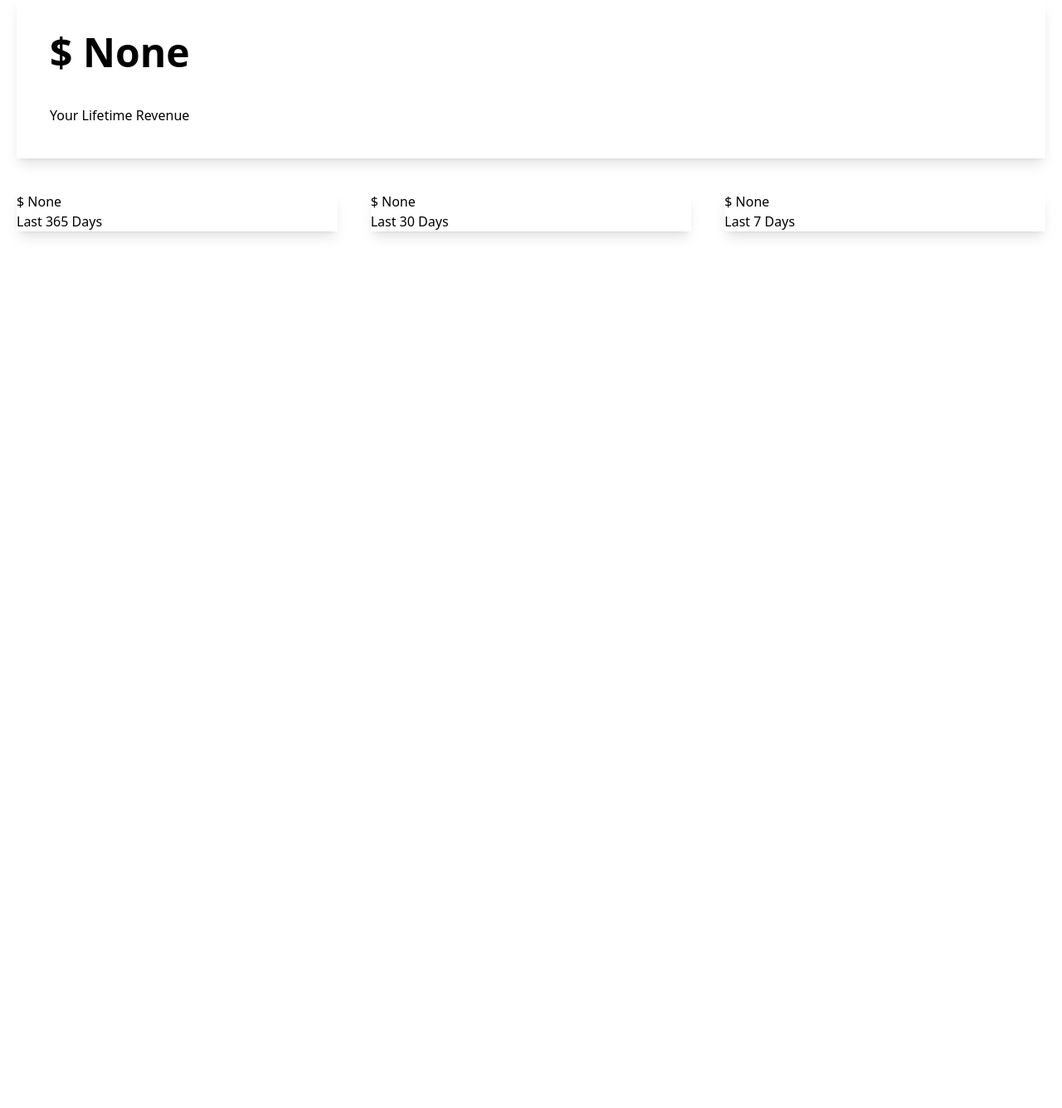
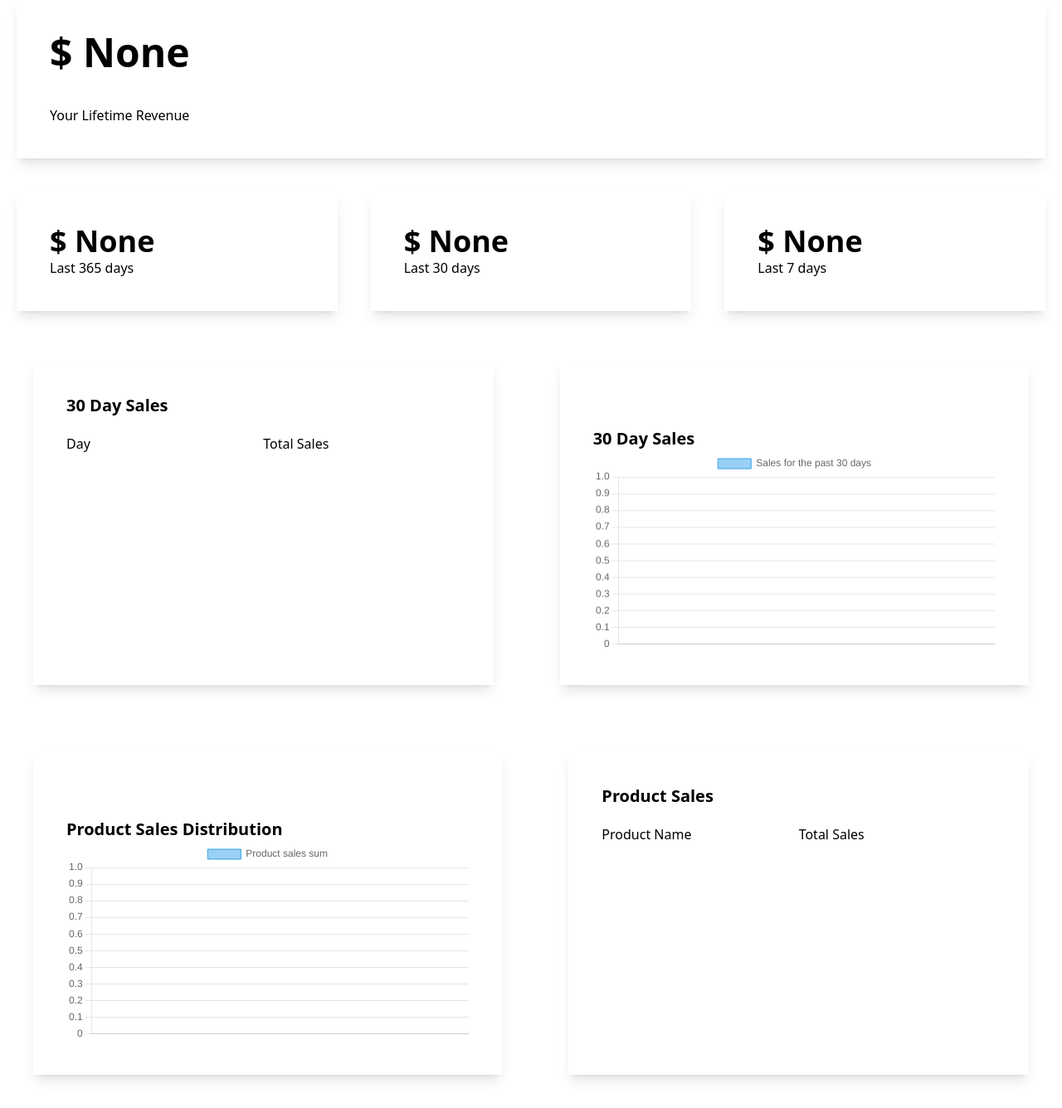
Before and after one commit to high-ambitions/Digital-MarketPlace, a Django app: page /sales/ in a window 1280 px wide. Shown: the part 145-1481 px from the top of the page at 83% size. Before the commit the page ends 431 px from the top, so only its background shows below. Run offline with Django 4.2, Linux system fonts and the light colour scheme; the visitor is signed in with stand-in values (Sample User, id 1); data that the repository does not hold is empty; some libraries are stand-ins or nearby versions.

Commit message:
charts added using basic chart.js template

```diff
--- a/mysite/myapp/templates/myapp/base.html
+++ b/mysite/myapp/templates/myapp/base.html
@@ -4,6 +4,7 @@
   <meta charset="UTF-8">
   <meta name="viewport" content="width=device-width, initial-scale=1.0">
   <script src="https://cdn.tailwindcss.com"></script>
+  <script src="https://cdn.jsdelivr.net/npm/chart.js"></script>
   <title>Document</title>
 </head>
 <body>
--- a/mysite/myapp/templates/myapp/index.html
+++ b/mysite/myapp/templates/myapp/index.html
@@ -1,6 +1,6 @@
 {% extends 'myapp/base.html'%}
 {% block body %}
-    This is IndexPage
+
     <div class="product-container flex">
         {% for product in products %}
 
--- a/mysite/myapp/templates/myapp/sales.html
+++ b/mysite/myapp/templates/myapp/sales.html
@@ -12,35 +12,166 @@
     <div class="mt-10">Your Lifetime Revenue</div>
 
 </div>
+
 <div class="flex">
-  <div class="p-5 w-1/3">
-        <div class="shadow-lg">
-            <div>$ {{ yearly_sales.amount__sum}}</div>
-            <div>Last 365 Days</div>
+    <div class="p-5 w-1/3">
+        <div class="shadow-lg p-10">
+            <div class="text-4xl font-bold">$ {{yearly_sales.amount__sum}}</div>
+            <div>Last 365 days</div>
         </div>
-  </div>
-  <div class="p-5 w-1/3">
-    <div class="shadow-lg">
-        <div>$ {{ monthly_sales.amount__sum}}</div>
-        <div>Last 30 Days</div>
     </div>
-  </div>
-  <div class="p-5 w-1/3">
-    <div class="shadow-lg">
-        <div>$ {{ weekly_sales.amount__sum}}</div>
-        <div>Last 7 Days</div>
+
+     <div class="p-5 w-1/3">
+        <div class="shadow-lg p-10">
+            <div class="text-4xl font-bold">$ {{monthly_sales.amount__sum}}</div>
+            <div>Last 30 days</div>
+        </div>
     </div>
- </div>
+
+     <div class="p-5 w-1/3">
+        <div class="shadow-lg p-10">
+            <div class="text-4xl font-bold">$ {{weekly_sales.amount__sum}}</div>
+            <div>Last 7 days</div>
+        </div>
+    </div>
+
 
 </div>
-<div>
-{%for daily_sales_sum in daily_sales_sums %}
 
-   {{daily_sales_sum.created_on__date}}->{{daily_sales_sum.sum}}
+<div class="flex">
+    <div class="w-1/2 shadow-lg m-10" id="sales-table">
+        <div class="ml-10 mt-10 font-bold text-xl">30 Day Sales</div>
+        <div class="flex m-10 mt-5 mb-5">
+            <div class="w-1/2">
+                Day
+            </div>
+            <div class="w-1/2">
+                Total Sales
+            </div>
 
-  {% endfor %}
+        </div>
+        {% for daily_sales_sum in daily_sales_sums %}
+        <div class="flex m-10 mt-5 mb-5 ">
+            <div class="w-1/2 created-date"> {{ daily_sales_sum.created_on__date }}</div>
+            <div class="w-1/2 day-sum font-bold text-green-500">{{ daily_sales_sum.sum }}</div>
+        </div>
+        {% endfor %}
+    </div>
+    <div class="w-1/2 shadow-lg m-10 p-10">
+        <div class="mr-10 mt-10 font-bold text-xl">30 Day Sales</div>
+            <canvas id="myChart"></canvas>
+
+    </div>
+
 </div>
+
+<div class="flex">
+    <div class="w-1/2 shadow-lg m-10 p-10">
+        <div class="mr-10 mt-10 font-bold text-xl">Product Sales Distribution</div>
+            <canvas id="myChart1"></canvas>
+
+    </div>
+
+    <div class="w-1/2 shadow-lg m-10">
+        <div class="ml-10 mt-10 font-bold text-xl">Product Sales</div>
+        <div class="flex m-10 mt-5 mb-5">
+            <div class="w-1/2">
+                Product Name
+            </div>
+            <div class="w-1/2">
+                Total Sales
+            </div>
+
+        </div>
+        {% for product_sales_sum in product_sales_sums %}
+        <div class="flex m-10 mt-5 mb-5 ">
+            <div class="w-1/2 product-name"> {{ product_sales_sum.product__name }}</div>
+            <div class="w-1/2 product-sum font-bold text-green-500">{{ product_sales_sum.sum }}</div>
+        </div>
+        {% endfor %}
+    </div>
+
+</div>
+
+<script>
+
+  const sums = document.getElementsByClassName('day-sum')
+  const sum_values =[]
+  for(let i=0;i<sums.length;i++){
+    single_sum = sums[i].innerText
+    sum_values.push(parseInt(single_sum))
+  }
 
 
 
+  const dates = document.getElementsByClassName('created-date')
+  const date_values =[]
+  for(let i=0;i<dates.length;i++){
+    single_date = dates[i].innerText
+    date_values.push(single_date)
+  }
+
+
+  const product_names = document.getElementsByClassName('product-name')
+  const name_values =[]
+  for(let i=0;i<product_names.length;i++){
+    single_name = product_names[i].innerText
+    name_values.push(single_name)
+  }
+
+  const product_sums = document.getElementsByClassName('product-sum')
+  const product_sum_values =[]
+  for(let i=0;i<product_sums.length;i++){
+    single_sum = product_sums[i].innerText
+    product_sum_values.push(single_sum)
+  }
+  console.log(product_sum_values)
+
+
+  const ctx = document.getElementById('myChart');
+
+  new Chart(ctx, {
+    type: 'line',
+    data: {
+      labels: date_values,
+      datasets: [{
+        label: 'Sales for the past 30 days',
+        data: sum_values,
+        borderWidth: 1
+      }]
+    },
+    options: {
+      scales: {
+        y: {
+          beginAtZero: true
+        }
+      }
+    }
+  });
+
+
+
+  const ctx1 = document.getElementById('myChart1');
+
+  new Chart(ctx1, {
+    type: 'bar',
+    data: {
+      labels: name_values,
+      datasets: [{
+        label: 'Product sales sum',
+        data: product_sum_values,
+        borderWidth: 1
+      }]
+    },
+    options: {
+      scales: {
+        y: {
+          beginAtZero: true
+        }
+      }
+    }
+  });
+</script>
+
+
 {% endblock %}
--- a/mysite/myapp/views.py
+++ b/mysite/myapp/views.py
@@ -150,5 +150,5 @@
 
   #everyday sum for past 30 days
     daily_sales_sums=OrderDetail.objects.filter(product__seller=request.user).values('created_on__date').order_by('created_on__date').annotate(sum=Sum('amount'))
-
-    return render(request,'myapp/sales.html',{'total_sales':total_sales,'yearly_sales':yearly_sales,'monthly_sales':monthly_sales,'weekly_sales':weekly_sales,'daily_sales_sums':daily_sales_sums})
+    product_sales_sums=OrderDetail.objects.filter(product__seller=request.user).values('product__name').order_by('product__name').annotate(sum=Sum('amount'))
+    return render(request,'myapp/sales.html',{'total_sales':total_sales,'yearly_sales':yearly_sales,'monthly_sales':monthly_sales,'weekly_sales':weekly_sales,'daily_sales_sums':daily_sales_sums,'product_sales_sums':product_sales_sums})
```
